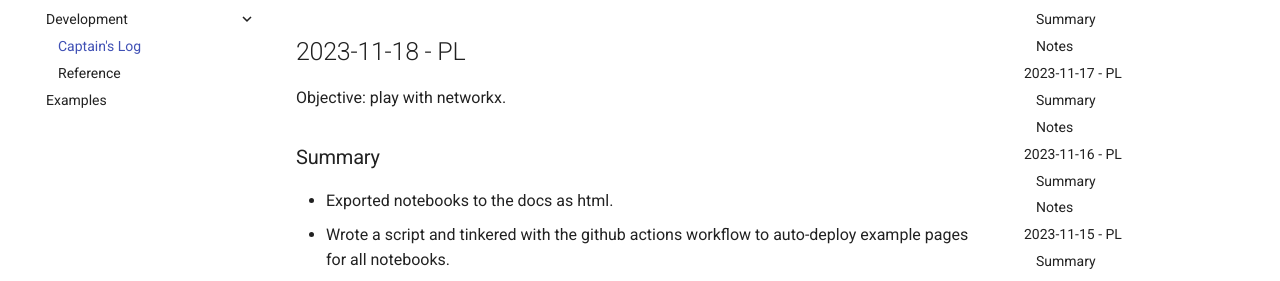
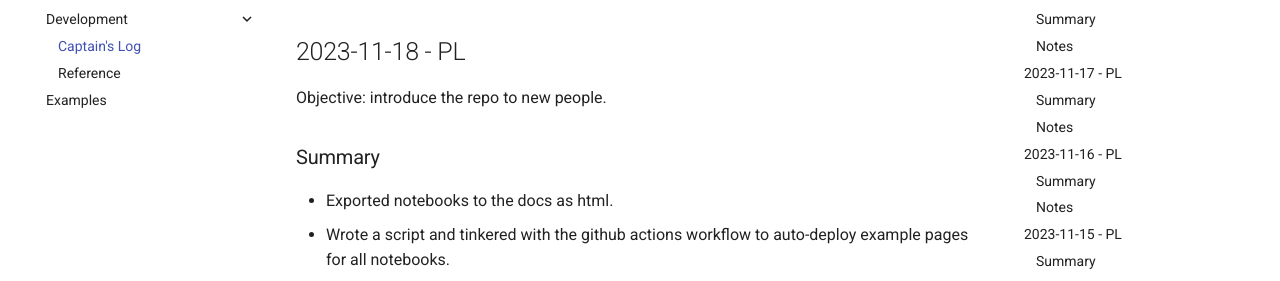
Before and after one commit to philiplinden/spacetime, an MkDocs documentation site: the page built from docs/captains_log.md, in a window 1280 px wide and 900 px high. Shown: the part 146-427 px from the top of the window. Built offline with MkDocs 1.6.1 and Material for MkDocs 9.7.7, drawn with Linux system fonts in a browser that asks for light colours; comment, search, counter and statistics services are not loaded.

Commit message:
gh actions are so fragile jeez

```diff
--- a/docs/captains_log.md
+++ b/docs/captains_log.md
@@ -1,12 +1,12 @@
 # Captain's Log
 
 ## 2023-11-18 - PL
-Objective: play with networkx.
+Objective: introduce the repo to new people.
 
 ### Summary
 - Exported notebooks to the docs as html.
-- Wrote a script and tinkered with the github actions workflow to
-  auto-deploy example pages for all notebooks.
+- Wrote a script and tinkered with the github actions workflow to auto-deploy
+  example pages for all notebooks.
 
 ### Notes
 I realized that since Jupyter notebooks exported to HTML are able to be
```
Also changed, not shown: 1 other file.
